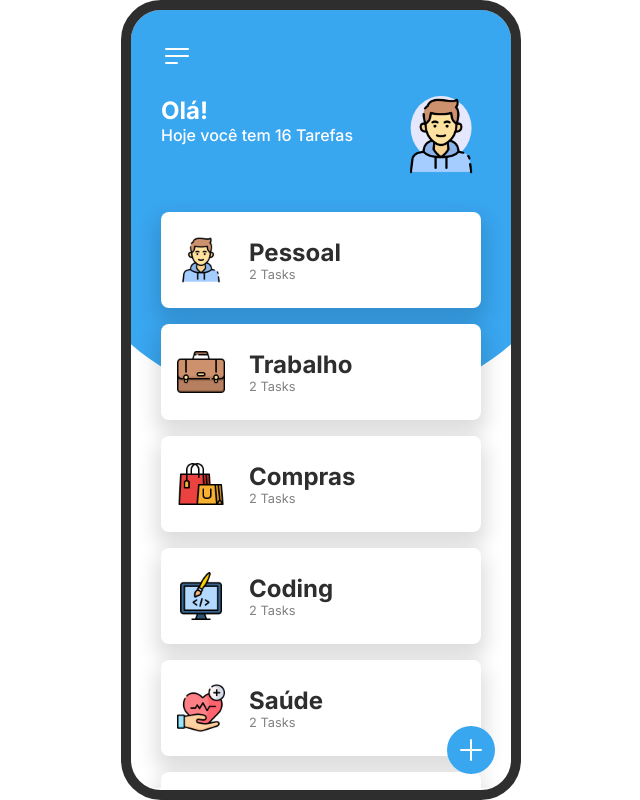
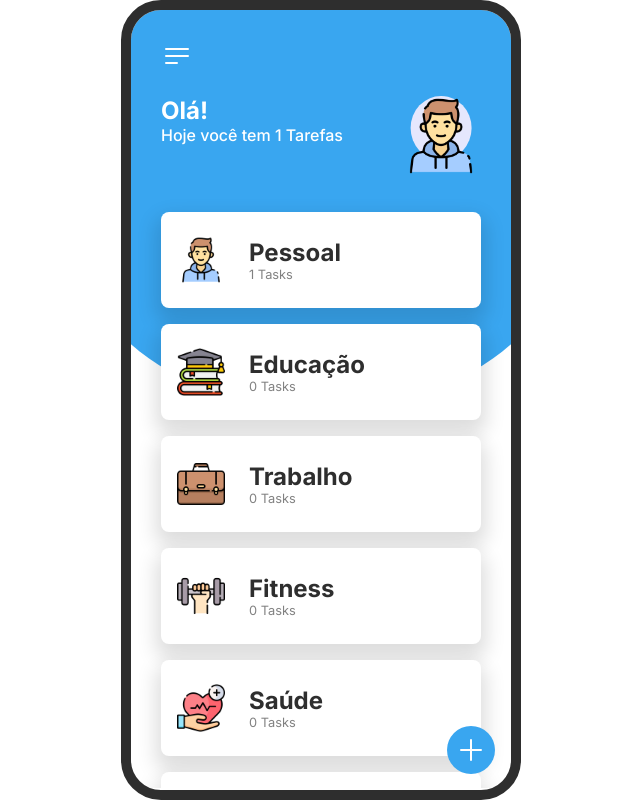
Before and after one commit to guiyukioms/gyms-task-manager, a plain HTML site: page index.html in a window 1280 px wide. Shown: the whole page, without its empty margins (319-959 px from the left). Drawn offline with Linux system fonts and the light colour scheme.

Commit message:
style: clean up code and content update

```diff
--- a/index.html
+++ b/index.html
@@ -34,7 +34,7 @@
                     </div>
                     <div class="img">
                         <div class="backdrop"></div>
-                        <img src="images/boy.png" alt="" />
+                        <img src="images/boy.png" alt="boy" />
                     </div>
                 </div>
             </div>
--- a/js/main.js
+++ b/js/main.js
@@ -1,137 +1,20 @@
 let categories = [
-    {
-      title: "Pessoal",
-      img: "boy.png",
-    },
-    {
-      title: "Trabalho",
-      img: "briefcase.png",
-    },
-    {
-      title: "Compras",
-      img: "shopping.png",
-    },
-    {
-      title: "Coding",
-      img: "web-design.png",
-    },
-    {
-      title: "Saúde",
-      img: "healthcare.png",
-    },
-    {
-      title: "Fitness",
-      img: "dumbbell.png",
-    },
-    {
-      title: "Educação",
-      img: "education.png",
-    },
-    {
-      title: "Finança",
-      img: "saving.png",
-    },
+  { title: "Pessoal", img: "boy.png", },
+  { title: "Educação", img: "education.png", },
+  { title: "Trabalho", img: "briefcase.png", },
+  { title: "Fitness", img: "dumbbell.png", },
+  { title: "Saúde", img: "healthcare.png", },
+  { title: "Compras", img: "shopping.png" },
+  { title: "Finança", img: "saving.png", },
 ];
 
 let tasks = [
   {
     id: 1,
-      task: "Ir no mercado",
-      category: "Compras",
-      completed: false,
-    },
-    {
-      id: 2,
-      task: "Ler mais um capitulo de HarryPotter",
+    task: "Bem-vindo ao gyms-Task_Manager! Esta é a sua tarefa de boas-vindas. Clique no botão ' + ' no canto inferior direito para começar a criar suas próprias tarefas e organizá-las por categorias. Explore as categorias disponíveis e adicione novas tarefas para se manter no caminho certo. À medida que você avança, você pode marcar as tarefas como concluídas para acompanhar seu progresso. Agradeço por usar o gyms-Task_Manager. Se tiver sugestões de melhorias ou precisar de ajuda, entre em contato comigo pelo meu site guilhermeyukio.com.br .",
     category: "Pessoal",
     completed: false,
   },
-    {
-      id: 3,
-      task: "Treinar para apresentação",
-      category: "Trabalho",
-      completed: false,
-    },
-    {
-      id: 4,
-      task: "Praticar javascript",
-      category: "Coding",
-      completed: false,
-    },
-    {
-      id: 5,
-      task: "Meditar",
-      category: "Saúde",
-      completed: false,
-    },
-    {
-      id: 6,
-      task: "Fazer 20 min de cardio",
-      category: "Fitness",
-      completed: false,
-    },
-    {
-      id: 7,
-      task: "Assistir a palestra online",
-      category: "Educação",
-      completed: false,
-    },
-    {
-      id: 8,
-      task: "Pagar conta de internet",
-      category: "Finança",
-      completed: false,
-    },
-    {
-      id: 9,
-      task: "Fazer compras do mês",
-      category: "Compras",
-      completed: false,
-    },
-    {
-      id: 10,
-      task: "Programar a semana na agenda",
-      category: "Pessoal",
-      completed: false,
-    },
-    {
-      id: 11,
-      task: "Ler e-mails",
-      category: "Trabalho",
-      completed: false,
-    },
-    {
-      id: 12,
-      task: "Trabalhar no projeto do website",
-      category: "Coding",
-      completed: false,
-    },
-    {
-      id: 13,
-      task: "Tomar remédio",
-      category: "Saúde",
-      completed: false,
-    },
-    {
-      id: 14,
-      task: "Ir para a academia",
-      category: "Fitness",
-      completed: false,
-    },
-    {
-      id: 15,
-      task: "Estudar para prova de cálculo",
-      category: "Educação",
-      completed: false,
-    },
-    {
-      id: 16,
-      task: "Pagar conta de luz",
-      category: "Finança",
-      completed: false,
-    },
-
-    // Add more tasks as desired
 ];
 
 // Define functions
```
Lines whose indentation alone changed are shown as unchanged.
